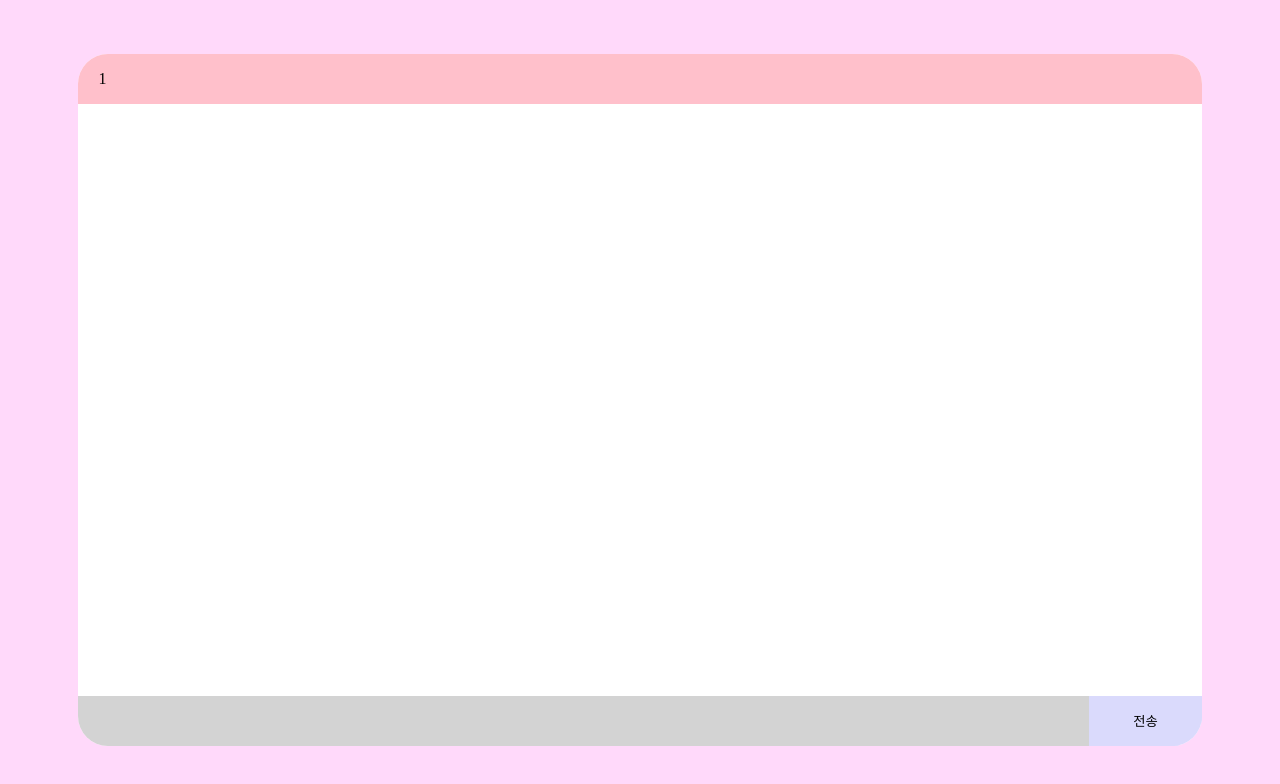
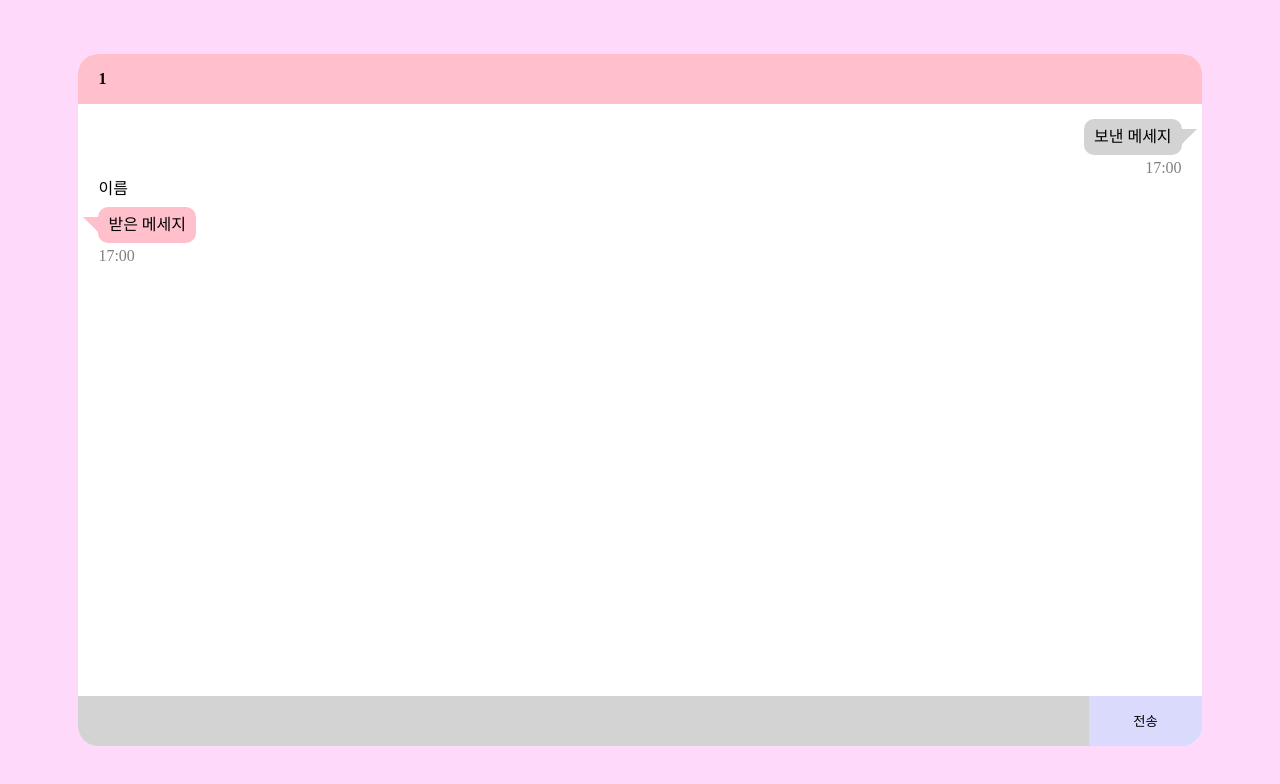
Before and after one commit to askges20/messenger-web-react, a React (Create React App) app: page /chatroom/1/1 in a window 1280 px wide. Shown: the top 784 px of the page. Built offline with nearby package versions, Linux system fonts and the light colour scheme; no server answers.

Commit message:
채팅 메세지 레이아웃 잡기

```diff
--- a/src/chat/ChatRoom.js
+++ b/src/chat/ChatRoom.js
@@ -1,5 +1,8 @@
 import React from 'react';
 import styled from "styled-components";
+
+import SendChatMessage from './SendChatMessage';
+import ReceiveChatMessage from './ReceiveChatMessage';
 
 import { firestore } from '../services/firebase';
 import { useSelector } from 'react-redux';
@@ -51,7 +54,10 @@ const ChatRoom = (props) => {
         <ChatBox>
             <ChatTopBar>{props.match.params.friend_name}</ChatTopBar>
 
-            <ChatContent></ChatContent>
+            <ChatContent>
+                <SendChatMessage/>
+                <ReceiveChatMessage/>
+            </ChatContent>
 
             <ChatInput ref={content}></ChatInput>
             <ChatInputBtn onClick={() => {
@@ -79,7 +85,7 @@ const ChatBox = styled.div`
     width: 90%;
     height: 90%;
     overflow: hidden;
-    border-radius: 30px;
+    border-radius: 20px;
     background-color: white;
 `;
 
@@ -93,14 +99,15 @@ const ChatTopBar = styled.div`
     background-color: pink;
     text-align: left;
     line-height: 50px;
+    font-weight: 700;
 `;
 
 const ChatContent = styled.div`
     position: absolute;
     top: 50px;
-    left: 5%;
-    width: 90%;
+    width: calc(100% - 20px);
     height: calc(100% - 100px);
+    padding: 10px;
 `;
 
 const ChatInput = styled.input`
--- /dev/null
+++ b/src/chat/ReceiveChatMessage.js
@@ -0,0 +1,55 @@
+import React from 'react';
+import styled from "styled-components";
+
+const ReceiveChatMessage = (props) => {
+    return(
+        <MessageContainer>
+            <FriendName>이름</FriendName>
+            <ChatBox>받은 메세지</ChatBox>
+            <ChatTime>17:00</ChatTime>
+        </MessageContainer>
+    );
+}
+
+const MessageContainer = styled.div`
+    display: flex;
+    align-items: flex-start;
+    flex-direction: column;
+    min-height: 50px;
+`;
+
+const FriendName = styled.div`
+    margin: 5px;
+    margin-left: 10px;
+`;
+
+const ChatTime = styled.div`
+    margin-left: 10px;
+    color: gray;
+`;
+
+const ChatBox = styled.div`
+    position: relative;
+    max-width: 75%;
+    background: pink;
+    border-radius: 10px;
+    padding: 10px;
+    margin: 5px 10px;
+
+    display: inline-block;
+    flex: none;
+    align-items: center;
+
+    &:after {
+        border-top:15px solid pink;
+        border-left: 15px solid transparent;
+        border-right: 0px solid transparent;
+        border-bottom: 0px solid transparent;
+        content:"";
+        position:absolute;
+        top:10px;
+        left:-15px;
+    }
+`;
+
+export default ReceiveChatMessage;
--- /dev/null
+++ b/src/chat/SendChatMessage.js
@@ -0,0 +1,50 @@
+import React from 'react';
+import styled from "styled-components";
+
+const SendChatMessage = (props) => {
+    return(
+        <MessageContainer>
+            <ChatBox>보낸 메세지</ChatBox>
+            <ChatTime>17:00</ChatTime>
+        </MessageContainer>
+
+    );
+}
+
+const MessageContainer = styled.div`
+    display: flex;
+    align-items: flex-end;
+    flex-direction: column;
+    min-height: 50px;
+`;
+
+const ChatTime = styled.div`
+    margin-right: 10px;
+    color: gray;
+`;
+
+const ChatBox = styled.div`
+    position: relative;
+    max-width: 75%;
+    background: lightgray;
+    border-radius: 10px;
+    padding: 10px;
+    margin: 5px 10px;
+
+    display: inline-block;
+    flex: none;
+    align-items: center;
+
+    &:after {
+        border-top:15px solid lightgray;
+        border-right: 15px solid transparent;
+        border-left: 0px solid transparent;
+        border-bottom: 0px solid transparent;
+        content:"";
+        position:absolute;
+        top:10px;
+        right:-15px;
+    }
+`;
+
+export default SendChatMessage;
```
